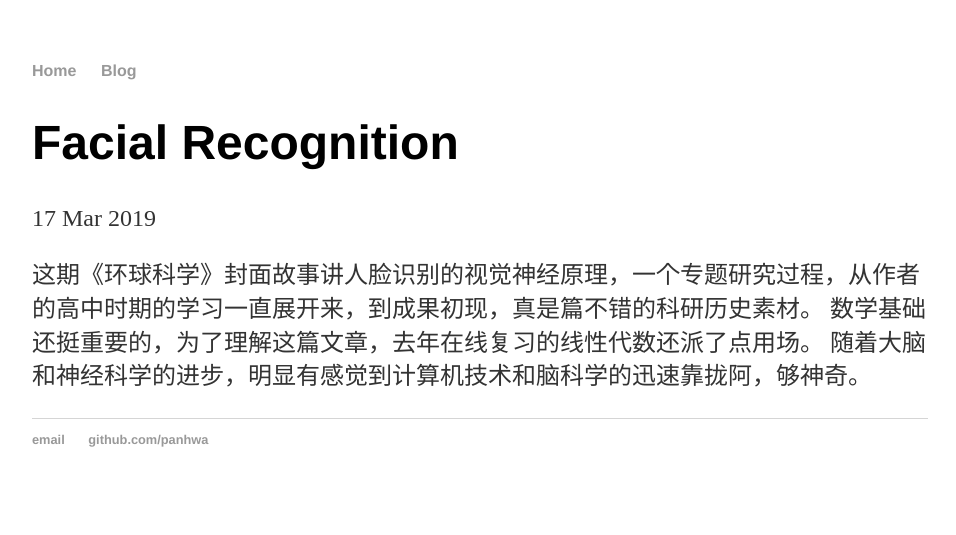
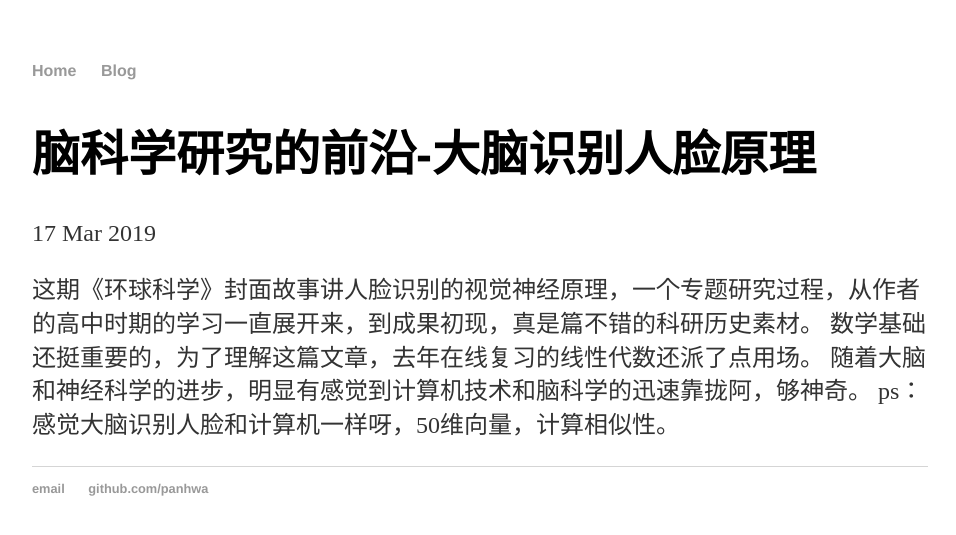
Before and after one commit to panhwa/panhwa.github.io, a Jekyll site: the page built from _posts/2019-03-17-facial-recognition.md, in a window 1280 px wide. Shown: the top 535 px of the page, without its empty margins (160-1116 px from the left). Built offline with Jekyll 4.4.1, drawn with Linux system fonts in a browser that asks for light colours; our own code applies the rules of GitHub Pages for plain Markdown files.

Commit message:
Update 2019-03-17-facial-recognition.md

```diff
--- a/_posts/2019-03-17-facial-recognition.md
+++ b/_posts/2019-03-17-facial-recognition.md
@@ -1,3 +1,9 @@
+---
+layout: post
+title: "脑科学研究的前沿-大脑识别人脸原理"
+date: 2019-03-17
+---
 这期《环球科学》封面故事讲人脸识别的视觉神经原理，一个专题研究过程，从作者的高中时期的学习一直展开来，到成果初现，真是篇不错的科研历史素材。
 数学基础还挺重要的，为了理解这篇文章，去年在线复习的线性代数还派了点用场。
 随着大脑和神经科学的进步，明显有感觉到计算机技术和脑科学的迅速靠拢阿，够神奇。
+ps：感觉大脑识别人脸和计算机一样呀，50维向量，计算相似性。
```
